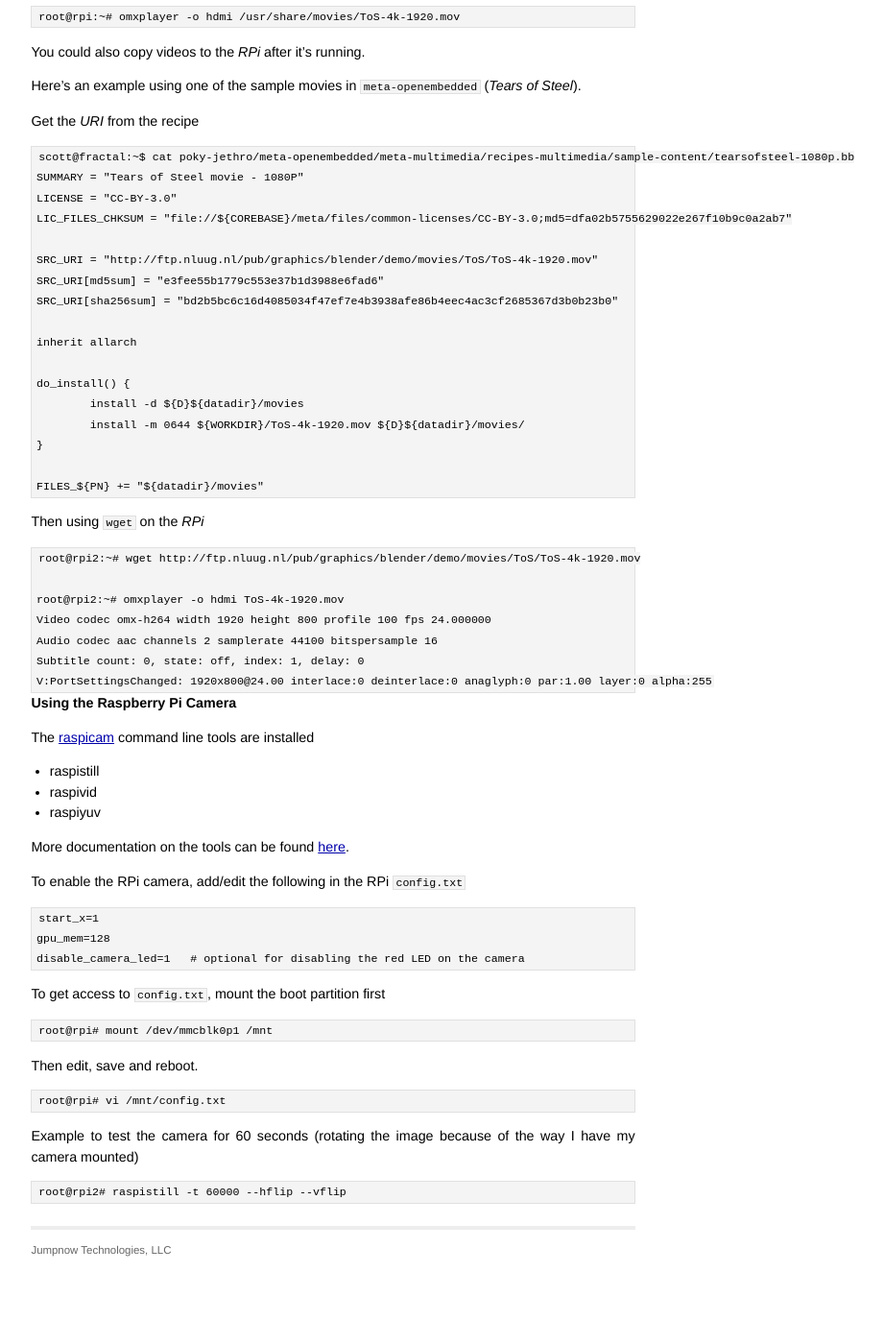
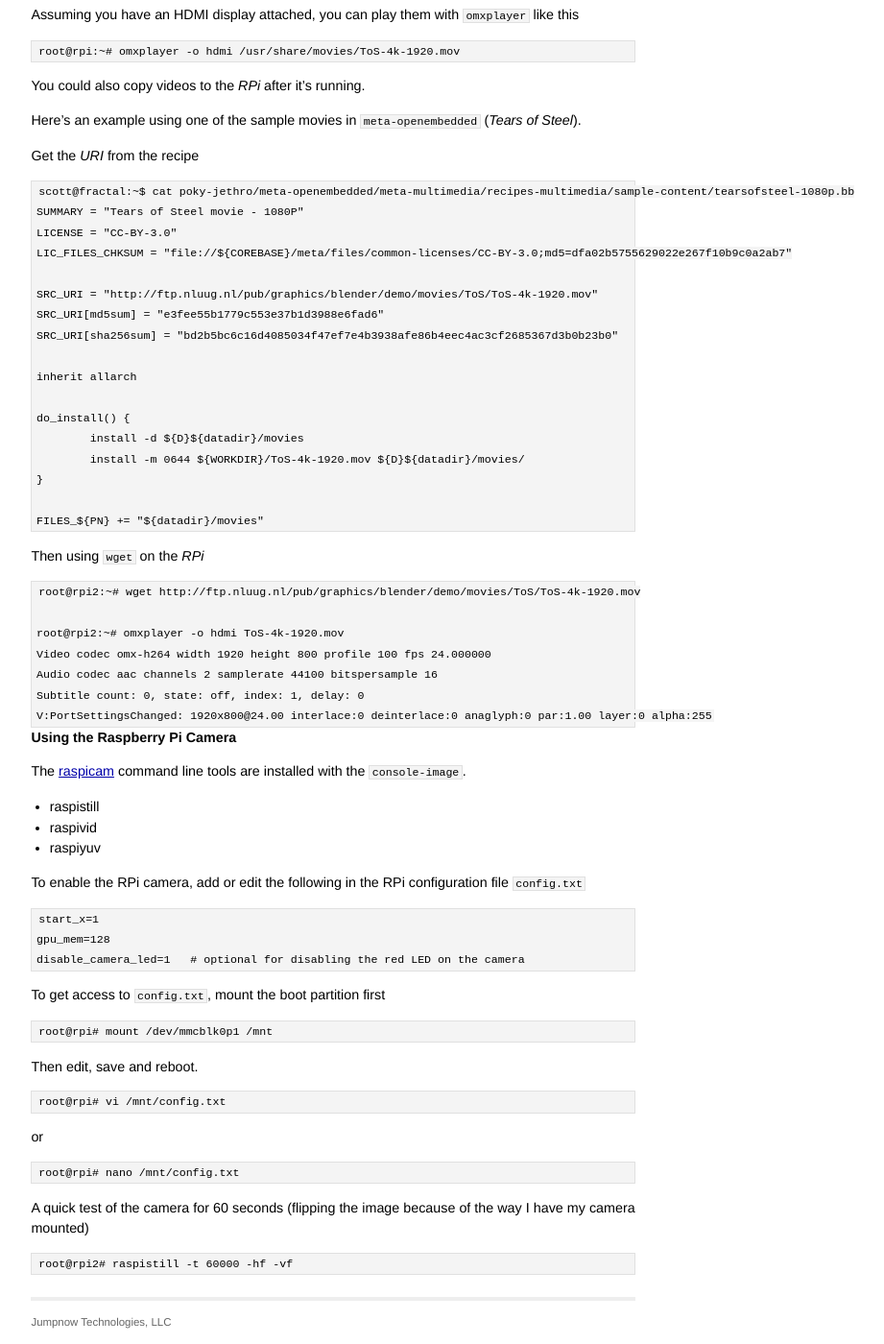
Before and after one commit to jumpnow/jumpnowtek-site, a Jekyll site: the page built from _posts/2015-12-04-Raspberry-Pi-Systems-with-Yocto.md, in a window 1280 px wide and 1400 px high, scrolled down 9024 px. Shown: the whole window at 96% size, without its empty margins (293-1214 px from the left). Built offline with Jekyll 4.4.1, drawn with Linux system fonts in a browser that asks for light colours; before the commit the page ends 10349 px from its top, so only the background shows below that; some of the changed text lies outside the part shown.

Commit message:
More raspicam notes

```diff
--- a/_posts/2015-12-04-Raspberry-Pi-Systems-with-Yocto.md
+++ b/_posts/2015-12-04-Raspberry-Pi-Systems-with-Yocto.md
@@ -473,15 +475,13 @@ Then using `wget` on the *RPi*
 
 #### Using the Raspberry Pi Camera
 
-The [raspicam][raspicam] command line tools are installed
+The [raspicam][rpi_camera_module] command line tools are installed with the `console-image`.
 
 * raspistill
 * raspivid
 * raspiyuv
 
-More documentation on the tools can be found [here][rpi_camera_module].
-
-To enable the RPi camera, add/edit the following in the RPi `config.txt`
+To enable the RPi camera, add or edit the following in the RPi configuration file `config.txt`
 
     start_x=1
     gpu_mem=128
@@ -495,9 +495,14 @@ Then edit, save and reboot.
 
     root@rpi# vi /mnt/config.txt
 
-Example to test the camera for 60 seconds (rotating the image because of the way I have my camera mounted)
+or
 
-    root@rpi2# raspistill -t 60000 --hflip --vflip
+	root@rpi# nano /mnt/config.txt
+
+
+A quick test of the camera for 60 seconds (flipping the image because of the way I have my camera mounted)
+
+    root@rpi2# raspistill -t 60000 -hf -vf
 
 
 
```
Also changed, not shown: other parts of _posts/2015-12-04-Raspberry-Pi-Systems-with-Yocto.md (+2 -0 lines).
